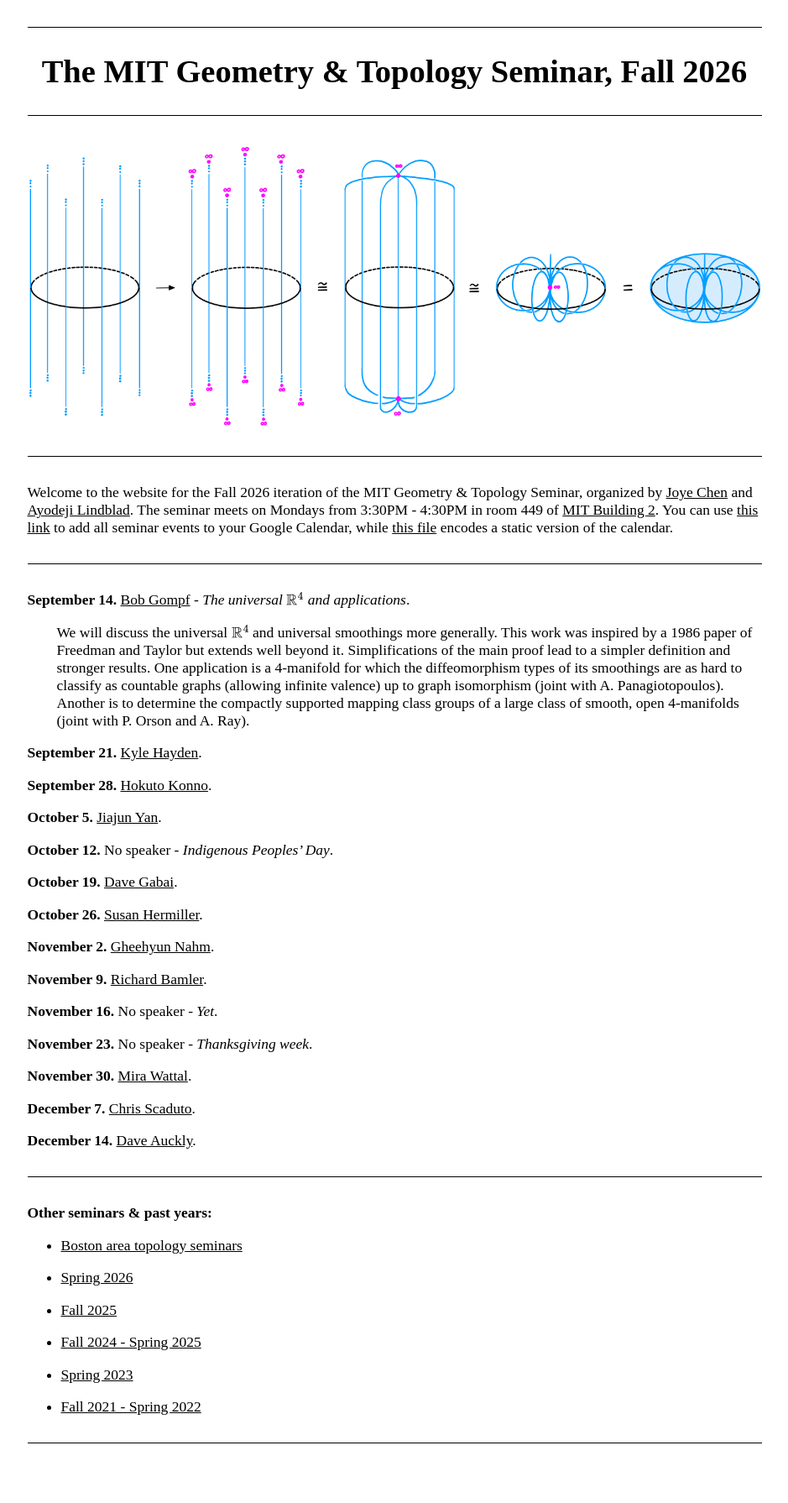
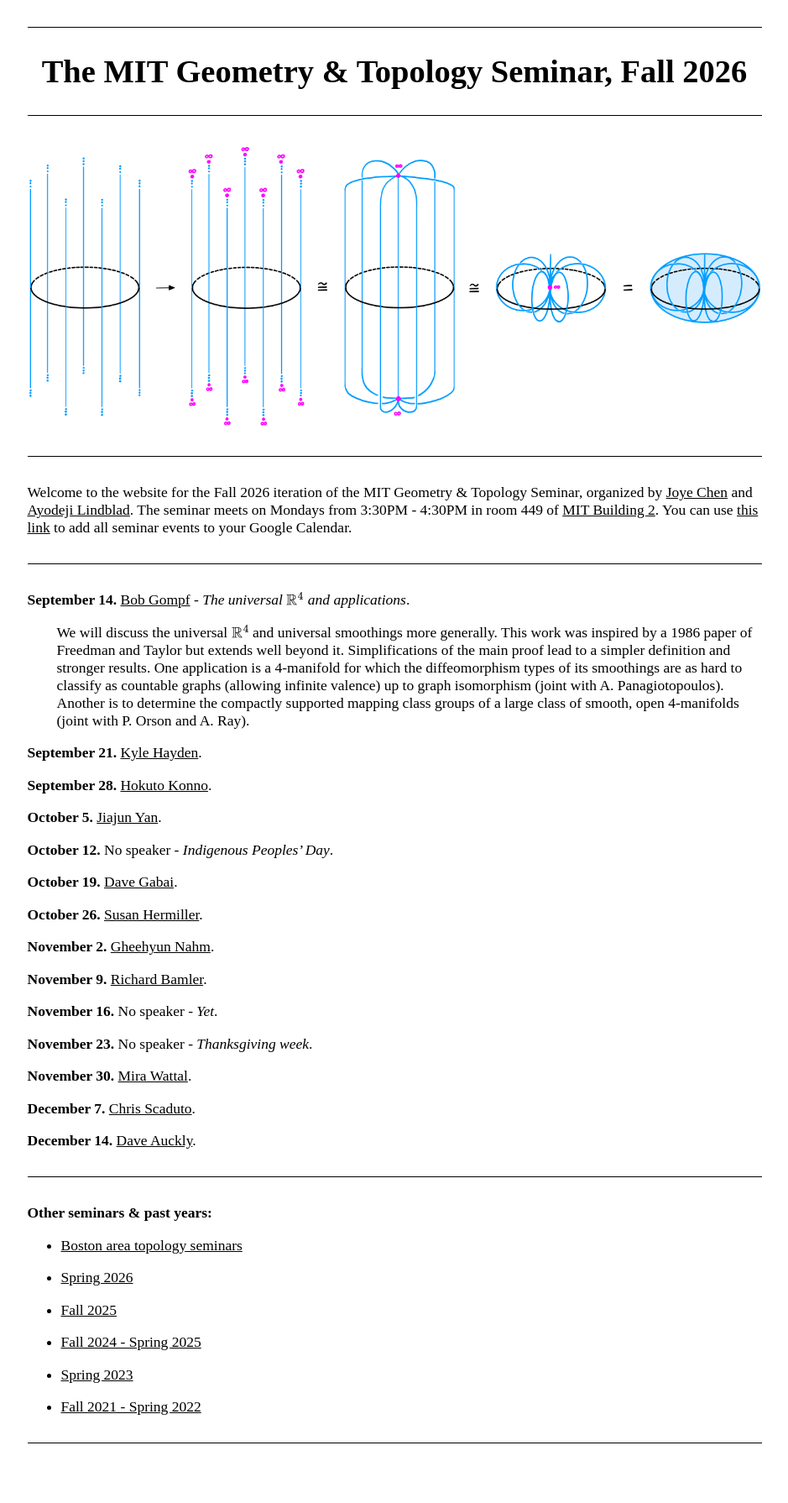
Before and after one commit to AyodejiLindblad/AyodejiLindblad.github.io, a Jekyll site: the page built from seminars/MIT-G&T-FA26/index.md, in a window 1280 px wide. Shown: the whole page at 84% size, without its empty margins (170-1109 px from the left). Built offline with Jekyll 4.4.1, drawn with Linux system fonts in a browser that asks for light colours; some web fonts are replaced.

Commit message:
caelndar

```diff
--- a/seminars/MIT-G&T-FA26/index.md
+++ b/seminars/MIT-G&T-FA26/index.md
@@ -33,7 +33,7 @@ layout: default
 ---
 
 
-Welcome to the website for the Fall 2026 iteration of the MIT Geometry & Topology Seminar, organized by [Joye Chen](https://math.mit.edu/directory/profile.html?pid=2584) and [Ayodeji Lindblad](https://low-dim.top). The seminar meets on Mondays from 3:30PM - 4:30PM in room 449 of [MIT Building 2](https://maps.app.goo.gl/7qUtncvjbaUnE5SH9?g_st=ic). You can use [this link](https://calendar.google.com/calendar/u/0?cid=NGI4MGVlYzQ4MjI4YWU1NTAxY2NhNWYxZTE0N2M5ZGRlNTI4MTAxMzNkOTQyNDNkZDBmMTE0MDNiMjEzNTU5NUBncm91cC5jYWxlbmRhci5nb29nbGUuY29t) to add all seminar events to your Google Calendar, while [this file]() encodes a static version of the calendar.
+Welcome to the website for the Fall 2026 iteration of the MIT Geometry & Topology Seminar, organized by [Joye Chen](https://math.mit.edu/directory/profile.html?pid=2584) and [Ayodeji Lindblad](https://low-dim.top). The seminar meets on Mondays from 3:30PM - 4:30PM in room 449 of [MIT Building 2](https://maps.app.goo.gl/7qUtncvjbaUnE5SH9?g_st=ic). You can use [this link](https://calendar.google.com/calendar/u/0?cid=NGI4MGVlYzQ4MjI4YWU1NTAxY2NhNWYxZTE0N2M5ZGRlNTI4MTAxMzNkOTQyNDNkZDBmMTE0MDNiMjEzNTU5NUBncm91cC5jYWxlbmRhci5nb29nbGUuY29t) to add all seminar events to your Google Calendar.
 
 
 ---
```
